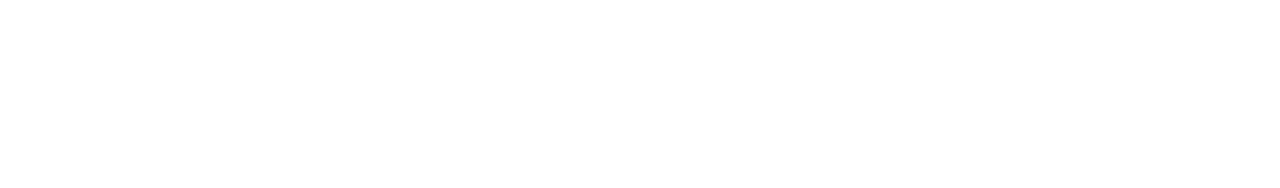
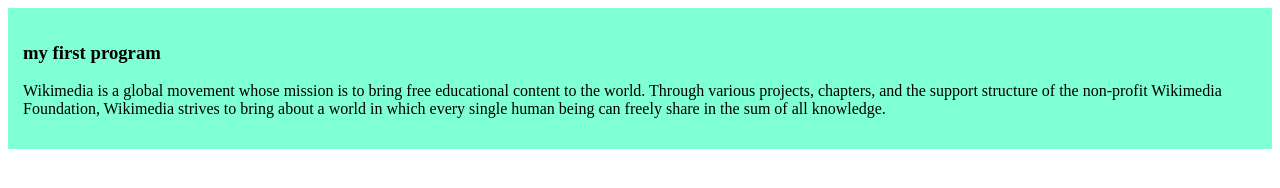
Before and after one commit to rafsan005/my-first-git-repo, a plain HTML site: page index.html in a window 1280 px wide. Drawn offline with Linux system fonts and the light colour scheme.

Commit message:
add the first vlog

```diff
--- /dev/null
+++ b/blog.css
@@ -0,0 +1,4 @@
+div{
+    background-color: aquamarine;
+    padding: 15px;
+}
--- a/index.html
+++ b/index.html
@@ -4,8 +4,16 @@
     <meta charset="UTF-8">
     <meta name="viewport" content="width=device-width, initial-scale=1.0">
     <title>my first github repo</title>
+    <link rel="stylesheet" href="blog.css">
 </head>
 <body>
+    <div>
+        <h3>
+            my first program
+        </h3>
+        <p> Wikimedia is a global movement whose mission is to bring free educational content to the world.
 
+            Through various projects, chapters, and the support structure of the non-profit Wikimedia Foundation, Wikimedia strives to bring about a world in which every single human being can freely share in the sum of all knowledge. </p>
+    </div>
 </body>
 </html>
```
